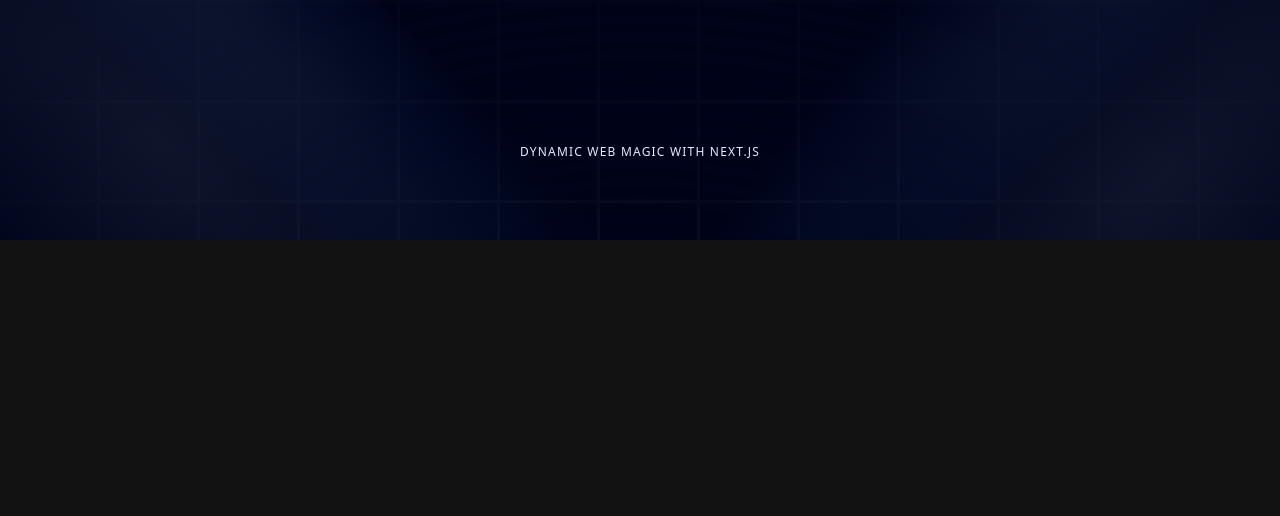
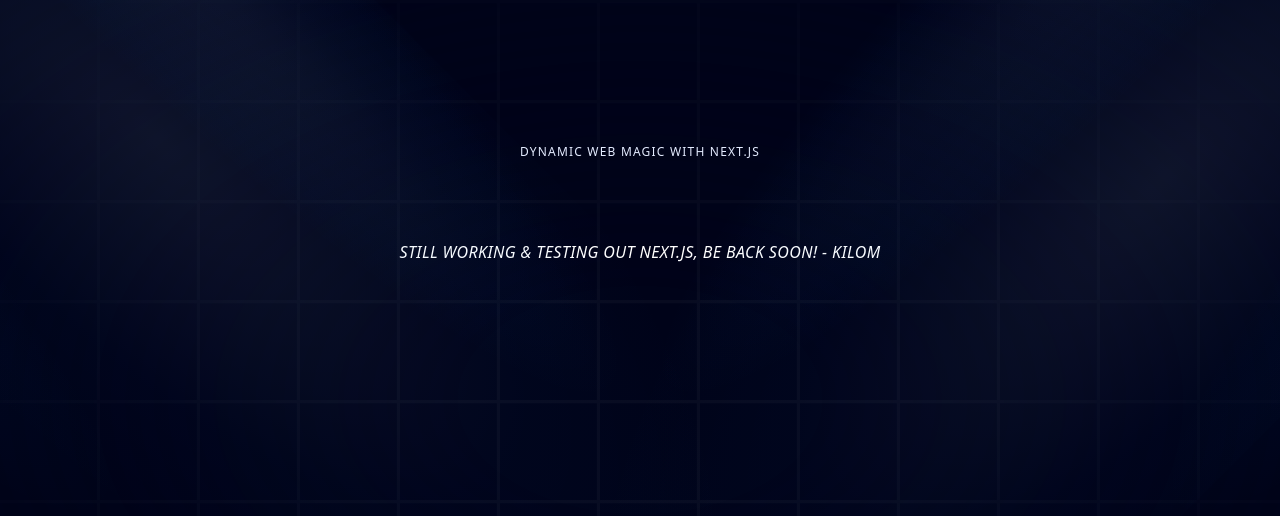
Before and after one commit to thekamiyeoladipo/nextjs-port, a Next.js app: page / in a window 1280 px wide. Shown: the top 516 px of the page. Built offline with nearby package versions, Linux system fonts and the light colour scheme.

Commit message:
feat:latest commit on hero section, to be picked up very soon

```diff
--- a/components/Hero.tsx
+++ b/components/Hero.tsx
@@ -4,7 +4,7 @@
 
 const Hero = () => {
   return (
-    <div className="pb-20 pt-36">
+    <div className="pb-20 pt-36 h-screen">
       <div>
         <Spotlight />
       </div>
@@ -29,6 +29,7 @@
               text-blue-100">
                 Dynamic Web Magic with Next.js
             </h2>
+            <p className="mt-20 tracking-wide uppercase italic">Still working & testing out next.js, be back soon! - Kilom</p>
 
             {/* <TextGenerateEffect /> */}
         </div>
```
